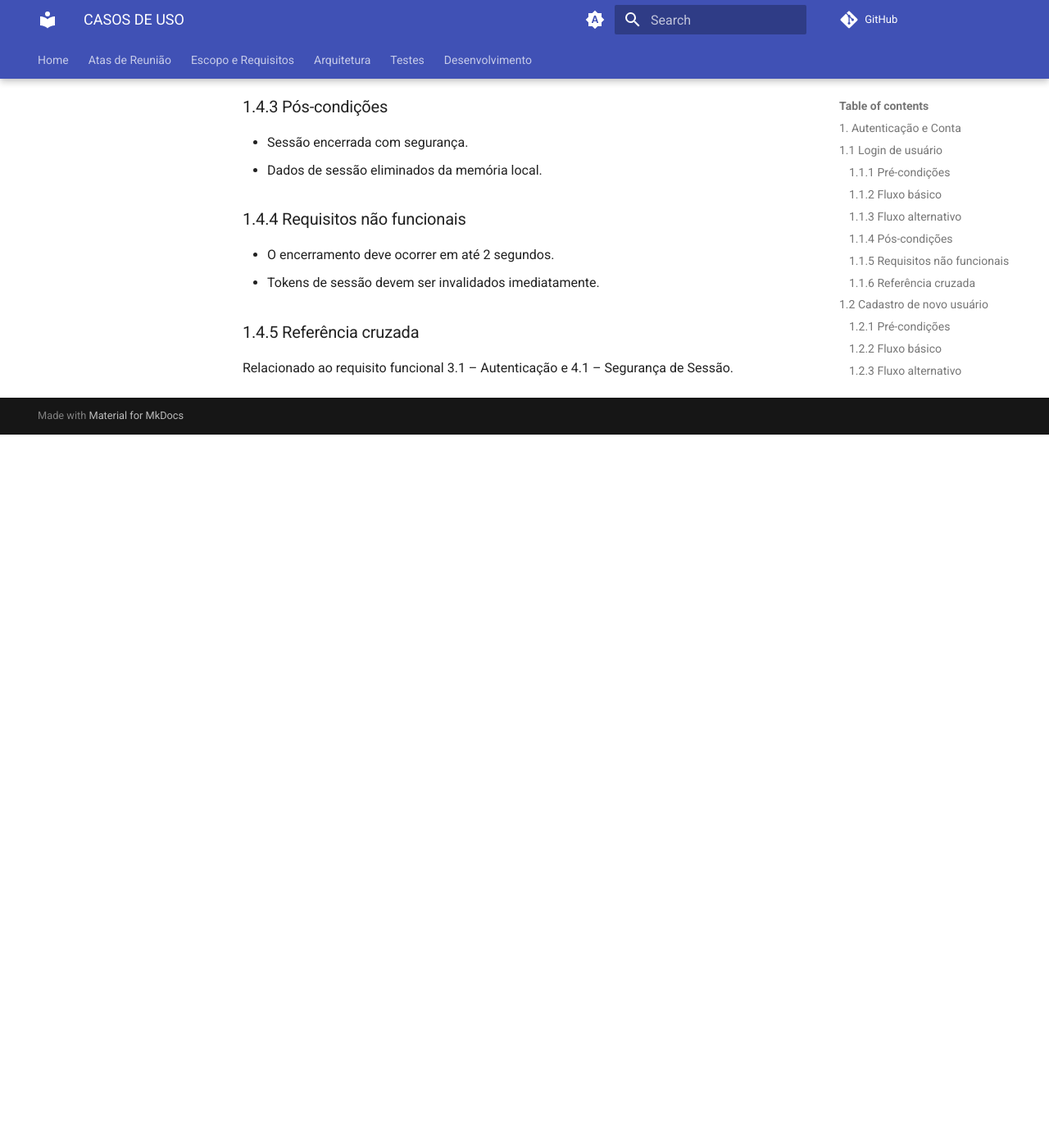
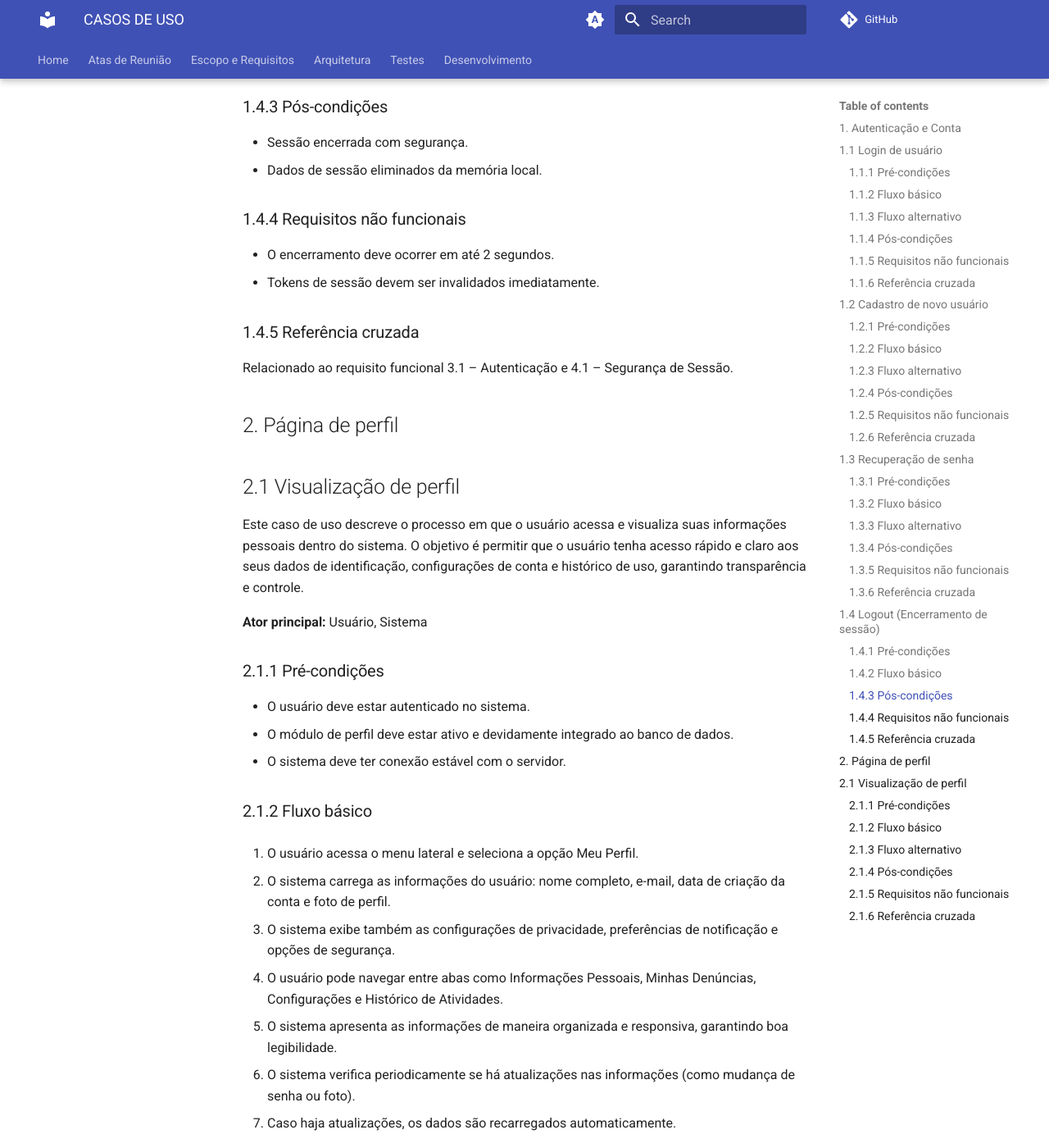
Before and after one commit to fga-eps-mds/2025.2-Valhalla-Docs, an MkDocs documentation site: the page built from docs/escopo-requisitos/Casos_de_uso.md, in a window 1280 px wide and 1400 px high, scrolled down 4970 px. Shown: the whole window at 82% size. Built offline with MkDocs 1.6.1 and Material for MkDocs 9.7.7, drawn with Linux system fonts in a browser that asks for light colours; comment, search, counter and statistics services are not loaded; before the commit the page ends 5500 px from its top, so only the background shows below that; some of the changed text lies outside the part shown.

Commit message:
doc - adiciona 5º caso de uso

```diff
--- a/docs/escopo-requisitos/Casos_de_uso.md
+++ b/docs/escopo-requisitos/Casos_de_uso.md
@@ -144,3 +144,41 @@ Este caso de uso descreve o encerramento da sessão do usuário, garantindo que
 
 ### 1.4.5 Referência cruzada
 Relacionado ao requisito funcional 3.1 – Autenticação e 4.1 – Segurança de Sessão.
+
+## 2. Página de perfil
+## 2.1 Visualização de perfil
+Este caso de uso descreve o processo em que o usuário acessa e visualiza suas informações pessoais dentro do sistema. O objetivo é permitir que o usuário tenha acesso rápido e claro aos seus dados de identificação, configurações de conta e histórico de uso, garantindo transparência e controle.
+
+**Ator principal:** Usuário, Sistema
+
+### 2.1.1 Pré-condições
+- O usuário deve estar autenticado no sistema.
+- O módulo de perfil deve estar ativo e devidamente integrado ao banco de dados.
+- O sistema deve ter conexão estável com o servidor.
+
+### 2.1.2 Fluxo básico
+1. O usuário acessa o menu lateral e seleciona a opção Meu Perfil.
+
+2. O sistema carrega as informações do usuário: nome completo, e-mail, data de criação da conta e foto de perfil.
+3. O sistema exibe também as configurações de privacidade, preferências de notificação e opções de segurança.
+4. O usuário pode navegar entre abas como Informações Pessoais, Minhas Denúncias, Configurações e Histórico de Atividades.
+5. O sistema apresenta as informações de maneira organizada e responsiva, garantindo boa legibilidade.
+6. O sistema verifica periodicamente se há atualizações nas informações (como mudança de senha ou foto).
+7. Caso haja atualizações, os dados são recarregados automaticamente.
+
+### 2.1.3 Fluxo alternativo
+- Se o servidor estiver temporariamente indisponível, o sistema exibe: “Não foi possível carregar o perfil neste momento.”
+- Caso os dados do usuário estejam corrompidos, o sistema exibe: “Erro ao recuperar informações, contate o suporte.”
+- Se a imagem de perfil não for carregada, o sistema exibirá um avatar padrão.
+
+### 2.1.4 Pós-condições
+- As informações do perfil são apresentadas corretamente ao usuário.
+- Logs de visualização são registrados para fins de auditoria.
+
+### 2.1.5 Requisitos não funcionais
+- A tela deve carregar em até 3 segundos.
+- A interface deve ser responsiva e acessível.
+- O sistema deve garantir a integridade e consistência dos dados apresentados.
+
+### 2.1.6 Referência cruzada
+Relacionado ao requisito funcional 3.5 – Perfil de Usuário.
```
